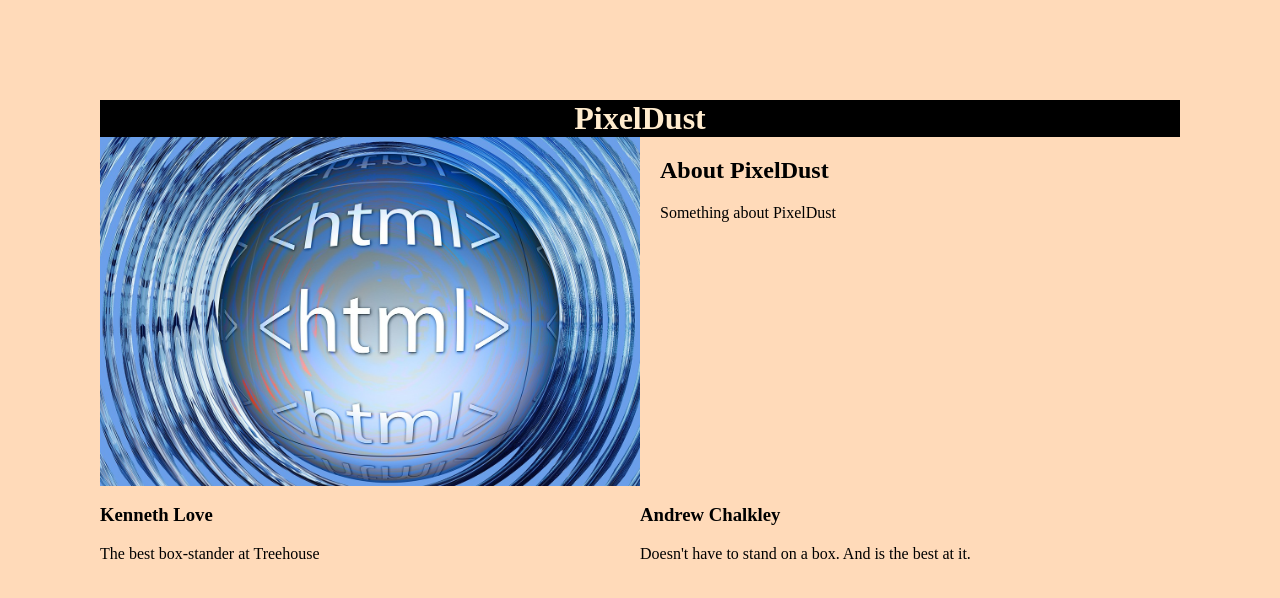
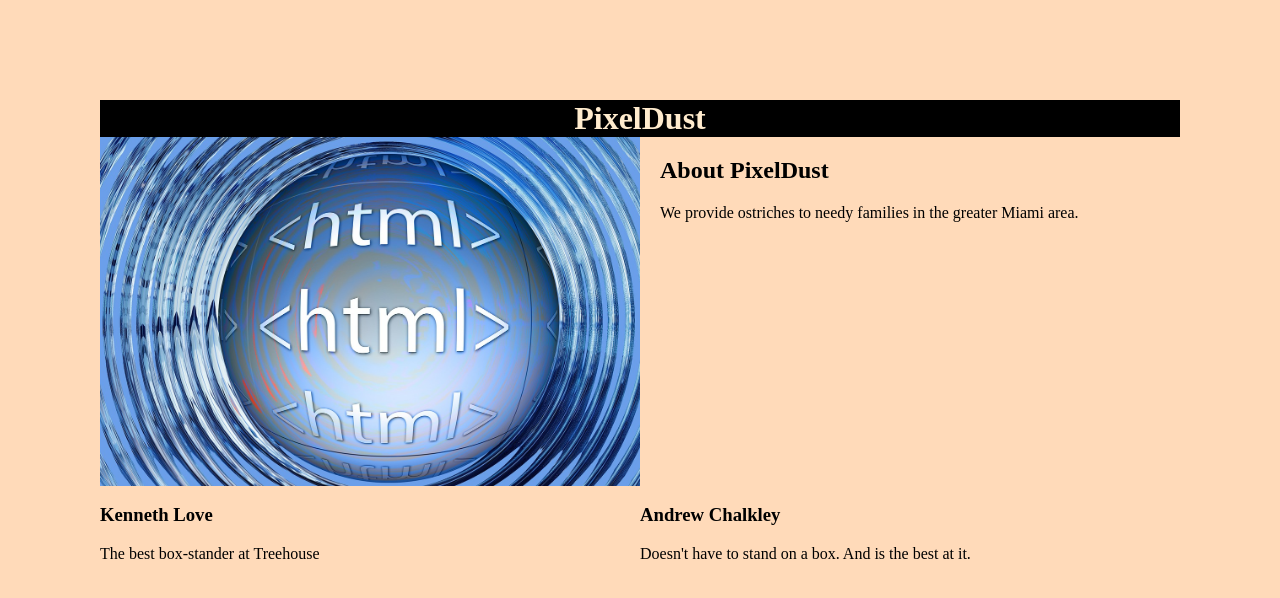
Before and after one commit to treehouse/pixeldust, a plain HTML site: page index.html in a window 1280 px wide. Drawn offline with nearby package versions, Linux system fonts and the light colour scheme.

Commit message:
ostriches

```diff
--- a/index.html
+++ b/index.html
@@ -12,7 +12,7 @@
     <section>
     <img src="html.jpg" alt="What HTML looks like">
     <h2>About PixelDust</h2>
-    <p>Something about PixelDust</p>
+    <p>We provide ostriches to needy families in the greater Miami area.</p>
     </section>
 
     <section class="cofounder">
```
